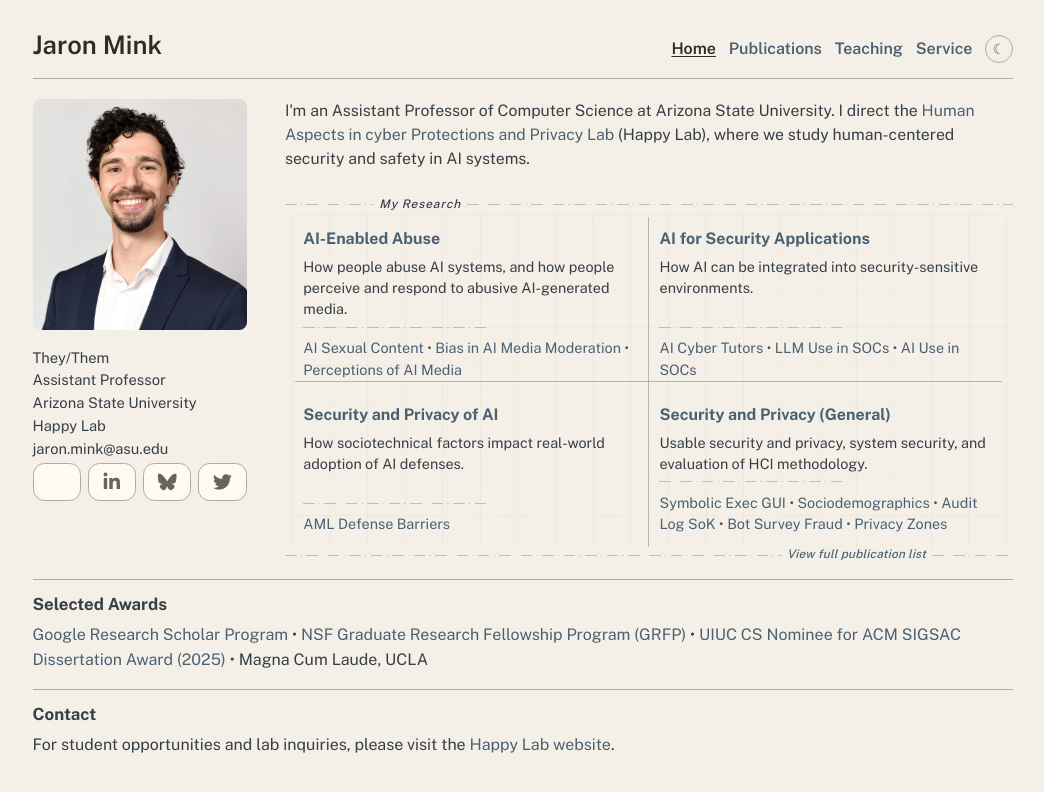
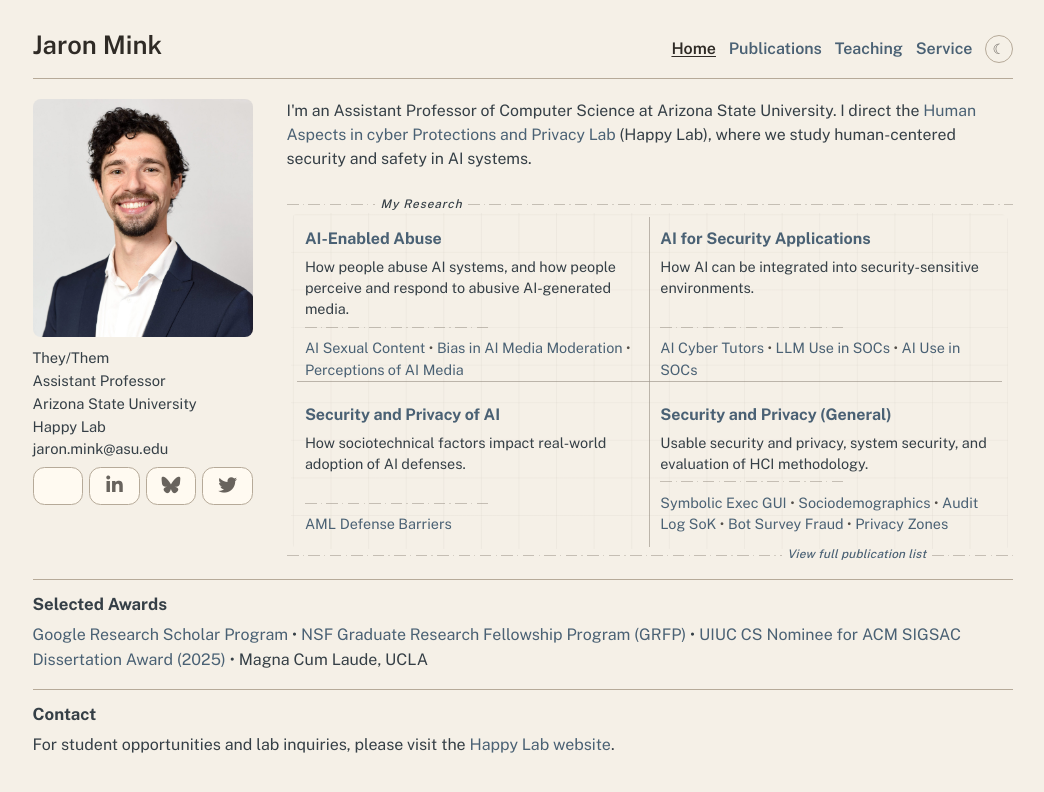
Before and after one commit to JaronMink/personal-website, a Jekyll site: the page built from index.md, in a window 1280 px wide. Shown: the top 792 px of the page, without its empty margins (110-1154 px from the left). Built offline with Jekyll 4.4.1, drawn with Linux system fonts in a browser that asks for light colours; some web fonts are replaced.

Commit message:
Refine homepage identity spacing

```diff
--- a/_sass/minimal-light.scss
+++ b/_sass/minimal-light.scss
@@ -2076,7 +2076,7 @@ td {
 .home-split {
   display: grid;
   grid-template-columns: 230px minmax(0, 1fr);
-  gap: 1.4rem;
+  gap: 1.5rem;
   align-items: start;
   margin-bottom: 0;
   padding-bottom: 1.1rem;
@@ -2085,7 +2085,7 @@ td {
 
 .home-identity {
   min-width: 0;
-  padding-right: 1rem;
+  padding-right: 0.6rem;
 }
 
 .home-main {
@@ -2111,10 +2111,11 @@ td {
 
 .home-portrait {
   text-align: left;
-  margin-bottom: 0.6rem;
+  margin-bottom: 0.72rem;
 }
 
 .home-hero-avatar {
+  display: block;
   width: 100%;
   max-width: 100%;
   border-radius: 8px;
@@ -2147,19 +2148,20 @@ td {
 }
 
 .home-identity-icons {
-  margin-top: 0.3rem;
+  margin-top: 0.48rem;
   display: flex;
   align-items: center;
   flex-wrap: nowrap;
-  gap: 0.45rem;
+  gap: 0.38rem;
   justify-content: start;
 }
 
 .home-identity-icons a {
   display: inline-flex;
+  flex: 1 1 0;
   align-items: center;
   justify-content: center;
-  width: 3.05rem;
+  min-width: 0;
   height: 2.35rem;
   border-radius: 0.72rem;
   border: 1px solid var(--border);
@@ -2551,7 +2553,6 @@ td {
 
   .home-identity {
     padding-right: 0;
-    border-right: 0;
     display: grid;
     grid-template-columns: minmax(112px, 176px) minmax(0, 1fr);
     gap: 0.8rem;
```
